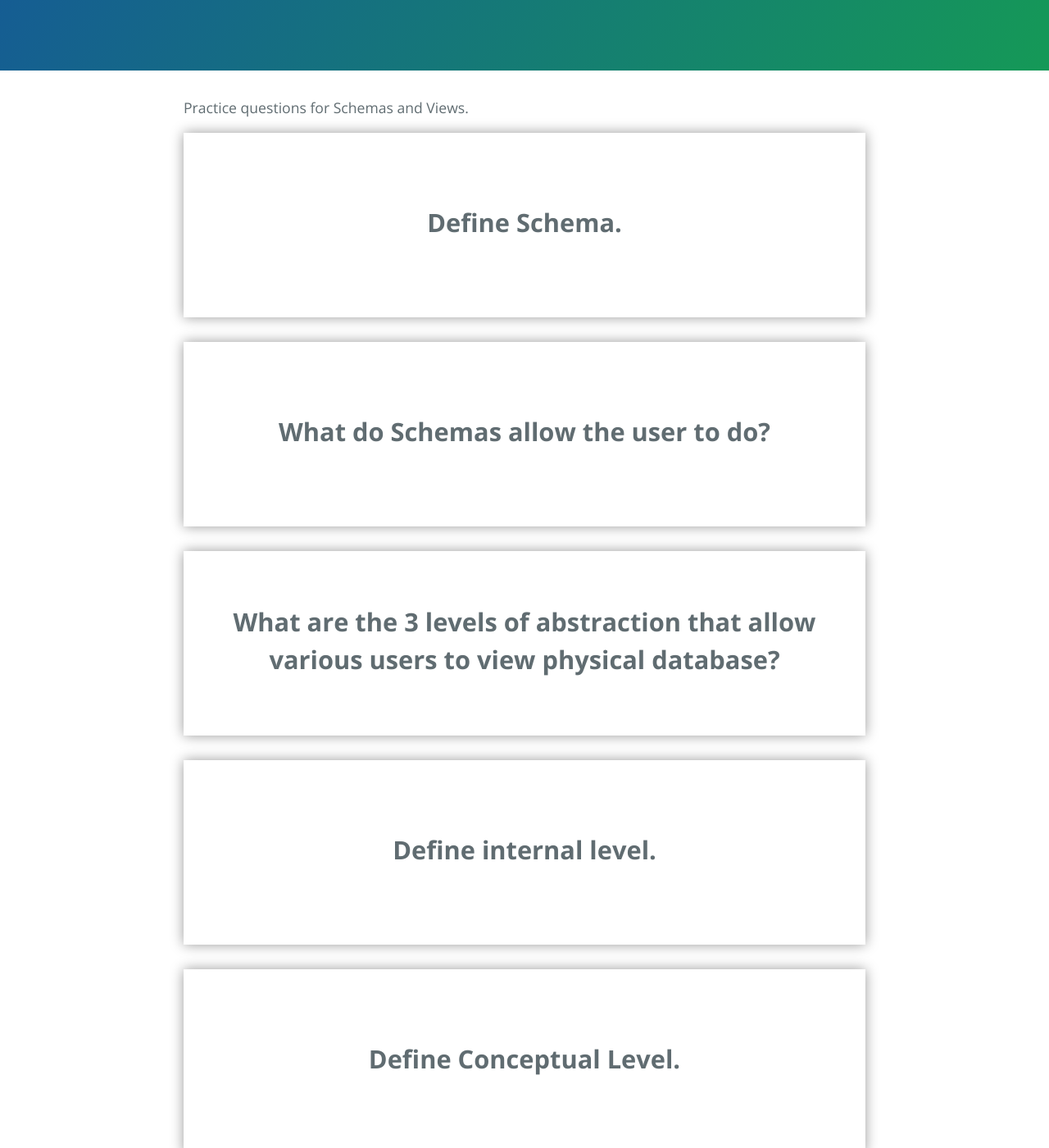
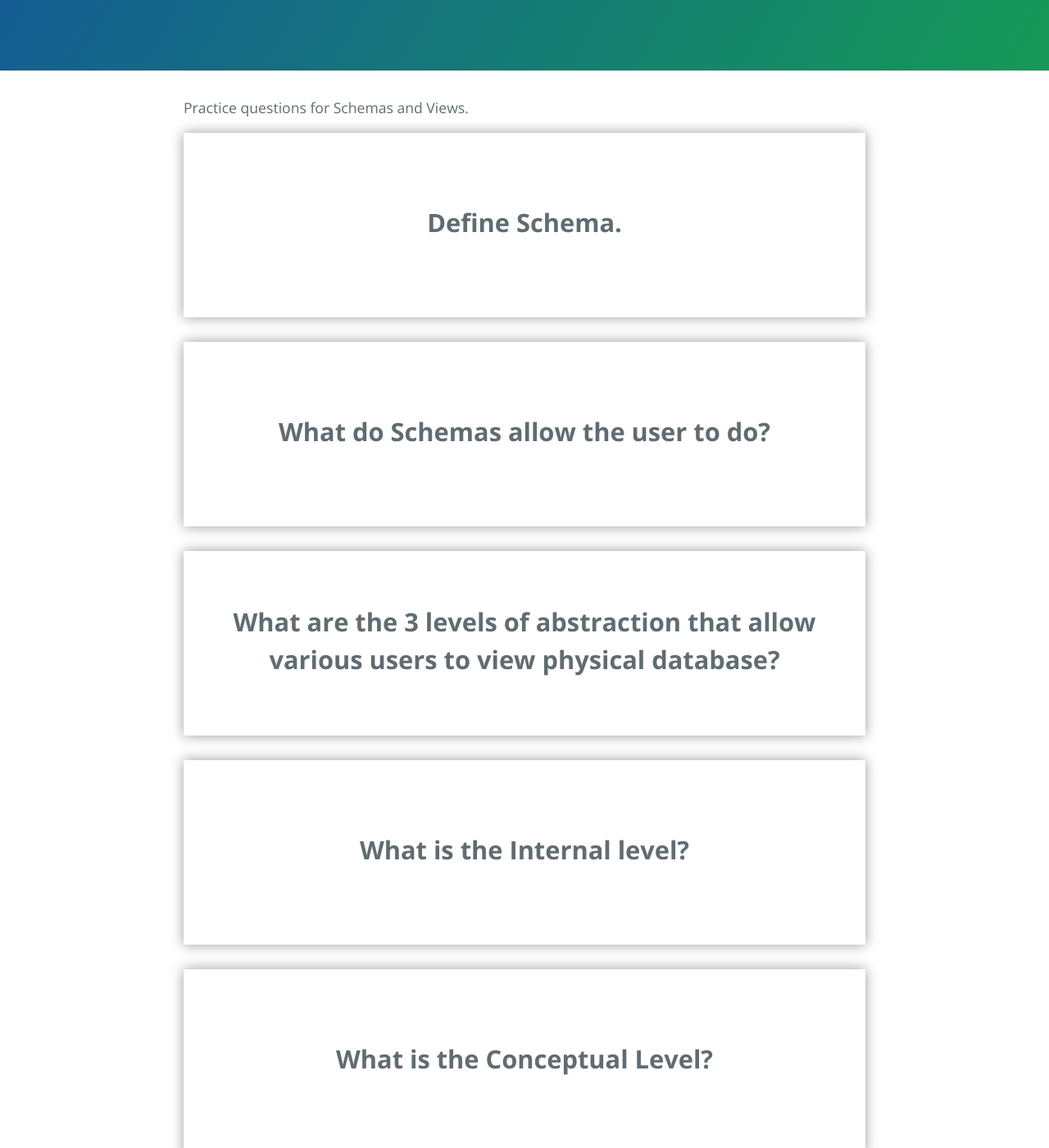
Before and after one commit to harryb0905/Exam-Revision, a Jekyll site: the page built from _topics/SCC.201/Schemas and Views.html, in a window 1280 px wide and 1400 px high, scrolled down 231 px. Shown: the whole window at 82% size. Built offline with Jekyll 4.4.1, drawn with Linux system fonts in a browser that asks for light colours; some of the changed text lies outside the part shown.

Commit message:
Minor changes to schemas, not much at all

```diff
--- a/_data/questions/SCC.201.yml
+++ b/_data/questions/SCC.201.yml
@@ -182,31 +182,31 @@
 - module: SCC201
   topic: Schemas and Views
   question: Define Schema.
-  answer: A schema is a "roadmap" of data to be eventually stored. Used to sometimes be refferred to as meta-data.
+  answer: A schema is a "roadmap" of data to be eventually stored (referred to as meta-data).
 
 - module: SCC201
   topic: Schemas and Views
   question: What do Schemas allow the user to do?
-  answer: 1) Declare types of records required for e.g. Person, Company etc. <br> 2) Declare types of relationships among records for e.g. Person works for company, company employs person etc.
+  answer: 1) Declare types of records required for (Person, Company etc.)<br>2) Declare types of relationships among records for (Person works for company, company employs person etc).
 
 - module: SCC201
   topic: Schemas and Views
   question: What are the 3 levels of abstraction that allow various users to view physical database?
-  answer: Internal level, conceptual level and external view.
+  answer: Internal level<br>conceptual level<br>External view.
 
 - module: SCC201
   topic: Schemas and Views
-  question: Define internal level.
-  answer: Defines physical implementation of database (storage files that contain actual data records). <br> A database as a collection of logical records called "internal" or "stored" records. <br> internal names of fields and no. of byes they occupy.
+  question: What is the Internal level?
+  answer: Defines physical implementation of database (storage files that contain actual data records).<br>Internal names of fields and no. of bytes they occupy.
 
 - module: SCC201
   topic: Schemas and Views
-  question: Define Conceptual Level.
-  answer: Entire information resource at an abstract level for community of users. <br> Hideas details of physical storage structures, concentrating on - <br> Entities represented in the database <br> Relationships between those entities <br> Data types.
+  question: What is the Conceptual Level?
+  answer: Entire information resource at an abstract level for community of users.<br>Hides details of physical storage structures, concentrating on; - <br> Entities represented in the database <br> Relationships between those entities <br> Data types.
 
 - module: SCC201
   topic: Schemas and Views
-  question: Define External view?
+  question: What is the External view?
   answer: Describes database view of one group of database users. Includes a number of external schemas or user views.
 
 - module: SCC201
```
